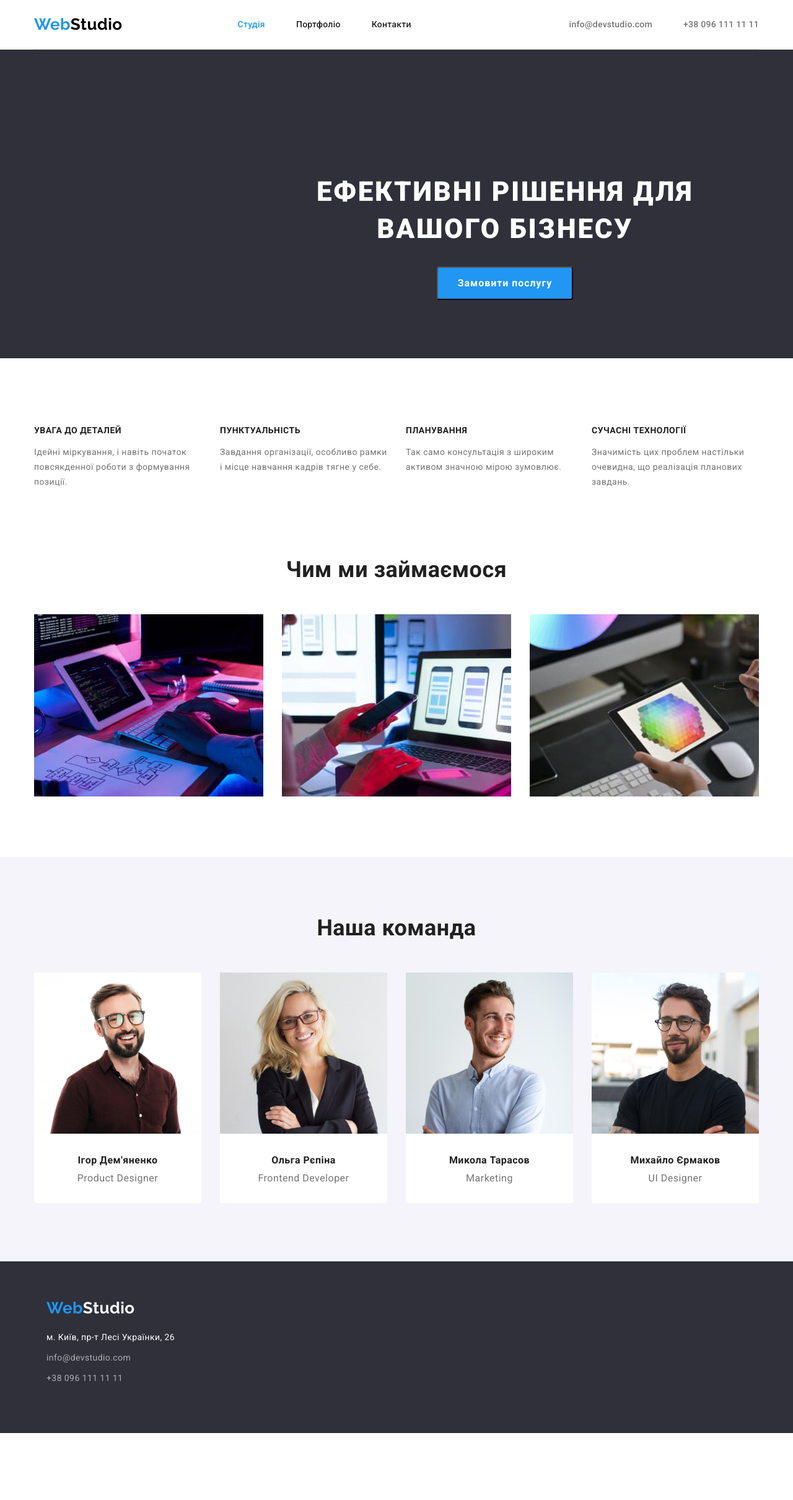
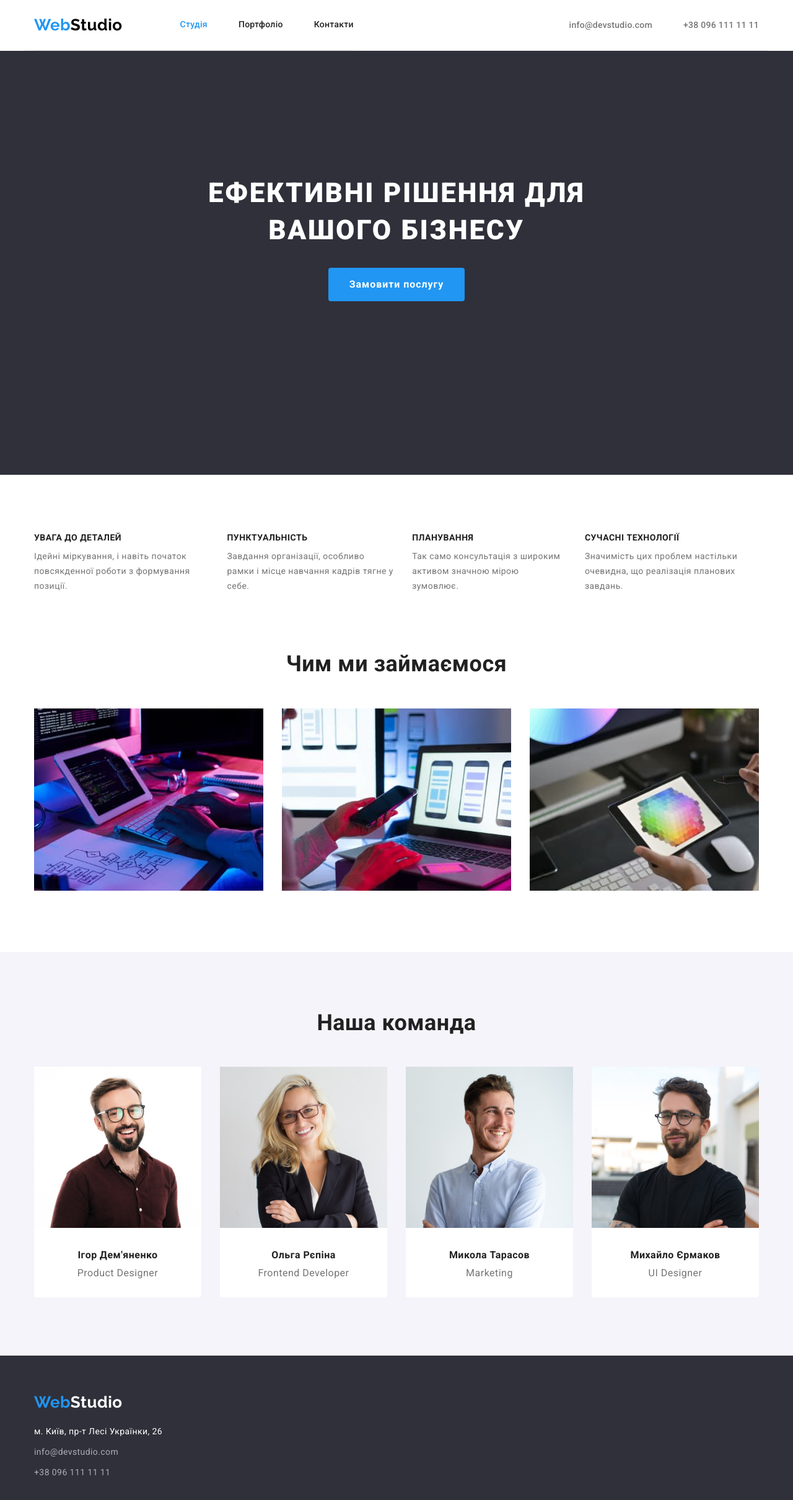
Before and after one commit to NiedzwiedzIT/goit-markup-hw-03, a plain HTML site: page index.html in a window 1280 px wide. Shown: the whole page at 62% size. Before the commit the page ends 2312 px from the top, so only its background shows below. Drawn offline with nearby package versions, Linux system fonts and the light colour scheme.

Commit message:
add css files

```diff
--- a/css/styles.css
+++ b/css/styles.css
@@ -12,6 +12,16 @@
     --border-project-item:#EEEEEE;
     }
 
+
+
+
+    /* Body */
+    body {
+        color: var(--primary-teks-color);
+        background-color:var(--primary-color);
+        font-family:"Roboto",sans-serif;
+        letter-spacing: 0.03em;
+    }
          /* Utility */
      h1,
     h2,
@@ -36,15 +46,6 @@
          height: 1px;
     }
 
-
-    /* Body */
-    body {
-        color: var(--primary-teks-color);
-        background-color:var(--primary-color);
-        font-family:"Roboto",sans-serif;
-        letter-spacing: 0.03em;
-    }
-
          /* Container */
     .container {
          width: 1200px;
@@ -54,16 +55,12 @@
          padding-right: 15px;
     }
 
-
-
       /* Шапка */
     /* Header  and footer logo */
 
     /* Main-nav */
 
     .main-nav {
-
-        height: 80px;
         display: flex;
         align-items: center;
         border-bottom: 1px solid var(--border-heder-portfolio);
@@ -73,8 +70,6 @@
     .header-logo,
     .logo-footer,
     .header-title {
-        margin-right: 93px;
-
         font-family: "Raleway",sans-serif;
         font-weight: 700;
         font-size: 26px;
@@ -86,10 +81,13 @@
         color: var(--hero-logo-color);
     }
     .logo-footer {
+
         color:var(--primary-color);
     }
 
     .header-title {
+        margin-right: 93px;
+
         color:var(--akcent-color);
     }
 
@@ -97,31 +95,15 @@
     /* Header nav  */
     .header-nav {
         display: flex;
-        justify-content: center;
-        margin-bottom: auto;
-        margin-top: auto;
+        margin-top: 0;
+        margin-bottom: 0;
 
-    }
-
-    .header-nav
-    .header-item {
-        display: block;
-    }
-
-    .header-nav,
-    .link {
-        padding-top: 32px;
-        padding-bottom: 32px;
-
-        color:var(--primary-teks-color);
         letter-spacing: 0.02em;
         font-weight: 500;
         font-size: 14px;
         line-height:1.14;
-        text-decoration: none;
+
     }
-
-
     .header-nav
     .current {
         color: var(--akcent-color);
@@ -133,48 +115,72 @@
         color:var(--akcent-color);
     }
 
+    .header-item {
+        display: block;
+    }
 
 
     .header-item:not(:last-child) {
         margin-right: 50px;
 
     }
+
+    .link {
+        display: block;
+        padding-top: 32px;
+        padding-bottom: 32px;
+
+        color:var(--primary-teks-color);
+        text-decoration: none;
+    }
+
+
     /* .header-item+.header-item {
         margin-left: 50px;
     } */
 
     /* Header auth */
-    .header-auth {
+    .header-auth-nav {
         display: flex;
+        margin-top: 0;
+        margin-bottom: 0;
         margin-left: auto;
 
-    }
-    .header-auth .item:not(:last-child){
-        margin-right: 50px;
-
-    }
-    .header-auth a {
-
-        color:var(--secondary-teks-color);
         letter-spacing: 0.02em;
         font-weight: 500;
         font-size: 14px;
         line-height: 1.14;
+
+
+    }
+    .header-auth-item:not(:last-child){
+        margin-right: 50px;
+
+    }
+    .header-auth-item {
+        display: block;
+    }
+    .auth-item {
+        padding-top: 32px;
+        padding-bottom: 32px;
+
+        color:var(--secondary-teks-color);
         text-decoration: none;
     }
 
-    .header-auth  a:hover,
-    .header-auth  a:focus {
+    .auth-item:hover,
+    .auth-item:focus {
         color:var(--akcent-color);
     }
+
 
 
     /* Hero */
     /* Hero title*/
     .section-hero {
         display: flex;
-        padding: 200px 452px 280px;
-        padding-bottom: 94px;
+        padding-top: 200px;
+        padding-bottom: 280px;
 
         background-color:var(--hero-footer-color);
         align-items: center;
@@ -182,8 +188,7 @@
     }
 
     .hero-title {
-        height: 120px;
-        width: 696px;
+        max-width: 696px;
         margin-bottom: 30px;
         margin-left: auto;
         margin-right: auto;
@@ -201,6 +206,7 @@
     .hero-btm {
         padding: 10px 32px;
         border-radius: 4px;
+        border-color: transparent;
 
         color: var(--primary-color);
         background-color: var(--akcent-color);
@@ -228,14 +234,13 @@
     }
     .section-item-features {
         display: flex;
-        margin: -15px;
+        gap: 30px;
         margin-top: 0;
         margin-bottom: 0;
 
     }
 
     .title-features {
-        margin: 15px;
         margin-bottom: 10px;
 
         color: var(--primary-teks-color);
@@ -246,10 +251,6 @@
     }
 
     .features-description {
-        margin: 15px;
-        height: 72px;
-        width: 270px;
-
         color: var(--secondary-teks-color);
         font-size: 14px;
         line-height: 1.71;
@@ -259,9 +260,9 @@
     /* Чим ми займаємося */
     /* Наша команда */
     .section {
+        padding-top: 94px;
+        padding-bottom: 94px;
         text-align: center;
-
-
     }
 
      .team:nth-child(2n) {
@@ -269,7 +270,6 @@
     }
 
     .section-title {
-        padding-top: 94px;
         margin-bottom: 50px;
         justify-content: center;
 
@@ -281,7 +281,6 @@
 
     .section-works {
         display: flex;
-        padding-bottom: 94px;
         margin-top: auto;
         margin-bottom: auto;
 
@@ -297,8 +296,6 @@
     }
 
     .section-team {
-        margin-bottom: 30px;
-
         color: var(--secondary-teks-color);
         font-size: 16px;
         line-height:1.18;
@@ -307,14 +304,19 @@
 
     .section-item {
        display: flex;
-       padding-bottom: 94px;
        margin-bottom: auto;
        margin-top: auto;
 
 
     }
+     .avatar {
+        padding-top: 30px;
+        padding-bottom: 30px;
+     }
+
     .section-avatar-color {
-
+        max-width: 100%;
+        display: block;
         border-radius: 0px 0px 4px 4px;
         background-color:var(--primary-color);
     }
@@ -324,7 +326,6 @@
     }
 
      .section-avatar {
-        margin-top: 30px;
         margin-bottom: 10px;
 
         color: var(--primary-teks-color);
@@ -337,6 +338,8 @@
 
    /* Button nav portfolio */
    .section-title-portfolio {
+       padding-top: 94px;
+       padding-bottom: 94px;
        justify-content: center;
 
        color: var(--primary-teks-color);
@@ -349,34 +352,26 @@
        display: flex;
        flex-wrap: wrap;
        margin-top: auto;
-       margin-bottom:auto;
+       margin-bottom: auto;
+   }
 
 
-    }
-    .item-button {
-       padding-bottom: 94px;
+   .section-radio-btn {
+       margin-top: auto;
+       margin-bottom: 34px;
+       display: flex;
+       justify-content: center;
    }
 
-    .section-radio-btn{
-        padding-top: 94px;
-        margin-top: auto;
-        margin-bottom: auto;
-        display: flex;
-        justify-content: center;
+   .radio-btn {
+       display: block;
+       margin-left: 8px;
+       border-radius: 4px;
+       border: 4px solid transparent;
 
-
-    }
-
-    .radio-btn  {
-        display: block;
-        margin-bottom: 34px;
-        margin-right: 8px;
-        border-radius: 4px;
-
-        border: 4px solid transparent;
        background-color: var(--button-color-nav);
-        color:var(--primary-teks-color);
-        font-family:inherit;
+       color: var(--primary-teks-color);
+       font-family: inherit;
        font-size: 16px;
        font-weight: 500;
        line-height: 1.62;
@@ -384,43 +379,42 @@
        letter-spacing: 0.03em;
 
    }
+   .radio-btn:first-child{
+    margin-left: 8px;
+   }
 
    .radio-btn:hover,
    .radio-btn:focus {
-        color:var(--primary-color);
+       color: var(--primary-color);
        background-color: var(--akcent-color);
    }
 
-
    .project-item {
-        display: block;
        width: calc((100% - 60px) / 3);
        margin-right: 30px;
        margin-bottom: 30px;
+   }
 
-        border: 1px solid var(--border-project-item);
-        text-align: center;
-
+   .project-user {
+    background-color:var(--primary-color);
+    border-bottom: 1px solid var(--border-project-item);
+    border-right: 1px solid var(--border-project-item);
+    border-left: 1px solid var(--border-project-item);
    }
 
    .project-item:nth-child(3n) {
        margin-right: 0;
    }
 
-    .project-item:nth-last-child(-n + 3){
+   .project-item:nth-last-child(-n + 3) {
        margin-bottom: 0;
    }
 
-
-
-
-
-
    .project-title {
-        margin-top: 20px;
+       padding-top: 20px;
        margin-bottom: 4px;
 
-        color:var(--primary-teks-color) ;
+       color: var(--primary-teks-color);
        font-weight: 700;
        font-size: 18px;
        line-height: 2;
@@ -428,21 +422,29 @@
    }
 
    .project-description {
-        margin-bottom: 20px;
+       padding-bottom: 20px;
 
        color: var(--secondary-teks-color);
        font-size: 16px;
        line-height: 1.88;
    }
 
-
-
     /* Footer */
     /*  Footer auth*/
     .footer {
-        padding: 60px;
+       padding-top: 60px;
+       padding-bottom: 60px;
 
        background-color:var(--hero-footer-color);
+    }
+    .footer-title {
+        color: var(--akcent-color);
+
+        font-family: "Raleway",sans-serif;
+        font-weight: 700;
+        font-size: 26px;
+        line-height: 1.19;
+        text-decoration: none;
     }
 
     .footer-addres {
--- a/index.html
+++ b/index.html
@@ -18,8 +18,8 @@
 
   <body>
     <!-- Шапка -->
-    <div class="container">
-      <header class="header main-nav">
+    <header class="header">
+      <div class="container main-nav">
         <nav class="main-nav">
           <!-- Header logo -->
           <a href="./index.html" class="header-title">Web<span class="header-logo">Studio</span></a>
@@ -33,13 +33,16 @@
         </nav>
 
         <!-- Header auth     -->
-        <ul class="header-auth">
-          <li class="item"><a href="mailto:info@devstudio.com">info@devstudio.com</a></li>
-          <li class="item"><a href="tel:+380961111111">+38 096 111 11 11</a></li>
+        <ul class="header-auth-nav">
+          <li class="header-auth-item">
+            <a href="mailto:info@devstudio.com" class="auth-item">info@devstudio.com</a>
+          </li>
+          <li class="header-auth-item">
+            <a href="tel:+380961111111" class="auth-item">+38 096 111 11 11</a>
+          </li>
         </ul>
+      </div>
     </header>
-      </div>
-
 
     <main>
       <!-- Hero -->
@@ -51,8 +54,8 @@
       </section>
 
       <!-- Sections features -->
+      <section class="section-features">
         <div class="container">
-        <section class="section-features">
           <h2 class="visuali-hidden">Особливості</h2>
           <ul class="section-item-features">
             <li>
@@ -83,20 +86,20 @@
               </p>
             </li>
           </ul>
+        </div>
       </section>
-      </div>
 
       <!-- Чим ми займаємося -->
+      <section class="section">
         <div class="container">
-        <section class="section">
           <h2 class="section-title">Чим ми займаємося</h2>
           <ul class="section-works">
             <li class="img-works"><img src="./images/aboutimg1.jpg" width="370" alt="box1" /></li>
             <li class="img-works"><img src="./images/aboutimg2.jpg" width="370" alt="box2" /></li>
             <li class="img-works"><img src="./images/aboutimg3.jpg" width="370" alt="box3" /></li>
           </ul>
+        </div>
       </section>
-      </div>
 
       <!-- Наша команда -->
       <section class="section team">
@@ -107,8 +110,10 @@
             <li class="section-avatar-color">
               <img src="./images/imgproductdesigner-min.jpg" width="270" alt="Product Designer" />
 
+              <div class="avatar">
                 <h3 class="section-avatar">Ігор Дем'яненко</h3>
                 <p class="section-team">Product Designer</p>
+              </div>
             </li>
             <!-- Frontend Developer -->
             <li class="section-avatar-color">
@@ -118,22 +123,28 @@
                 alt="Frontend Developer"
               />
 
+              <div class="avatar">
                 <h3 class="section-avatar">Ольга Рєпіна</h3>
                 <p class="section-team">Frontend Developer</p>
+              </div>
             </li>
 
             <!-- Marketing -->
             <li class="section-avatar-color">
               <img src="./images/imgmarketing-min.jpg" width="270" alt="Marketing" />
+              <div class="avatar">
                 <h3 class="section-avatar">Микола Тарасов</h3>
                 <p class="section-team">Marketing</p>
+              </div>
             </li>
 
             <!-- UI Designer -->
             <li class="section-avatar-color">
               <img src="./images/imguldesigner-min.jpg" width="270" alt="UI Designerr" />
+              <div class="avatar">
                 <h3 class="section-avatar">Михайло Єрмаков</h3>
                 <p class="section-team">UI Designer</p>
+              </div>
             </li>
           </ul>
         </div>
@@ -143,7 +154,7 @@
     <!-- Footer -->
     <footer class="footer">
       <div class="container">
-        <a href="./index.html" class="header-title">Web<span class="logo-footer">Studio</span></a>
+        <a href="./index.html" class="footer-title">Web<span class="logo-footer">Studio</span></a>
         <address class="footer-addres">
           <ul>
             <li>
```
Also changed, not shown: portfolio.html (+35 -13 lines). Lines whose indentation alone changed are shown as unchanged.
